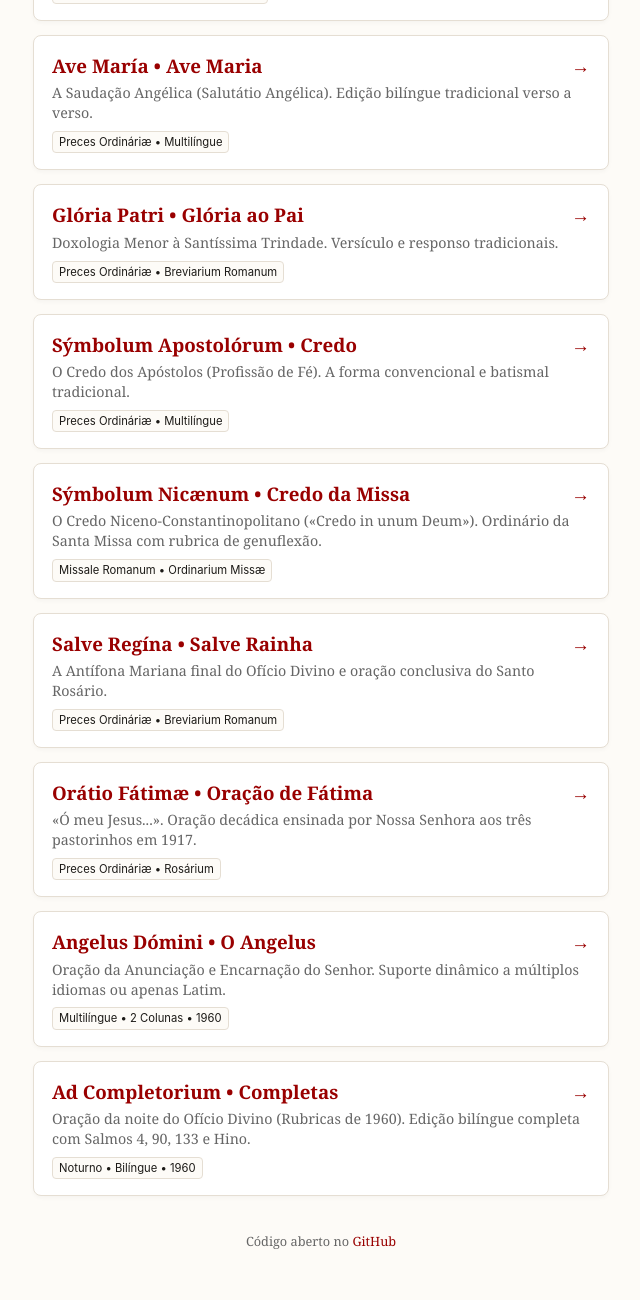
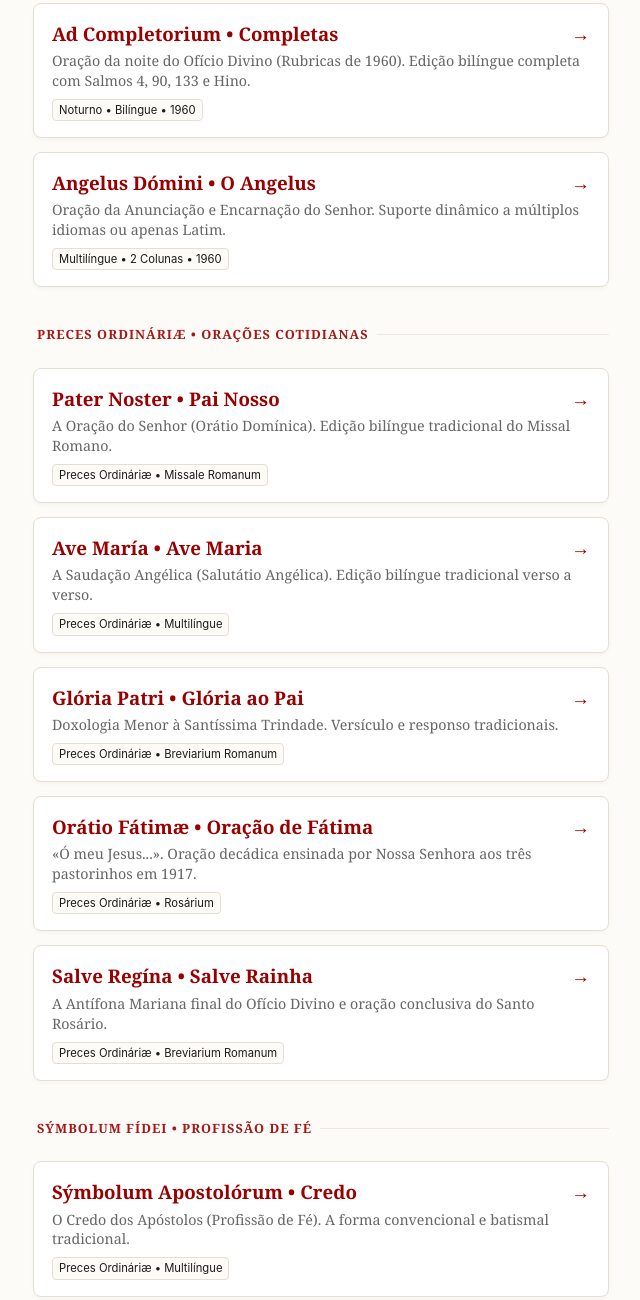
Before and after one commit to aluiziotomazelli/orationes, a website: page index.html in a window 1280 px wide. Shown: the part 424-1724 px from the top of the page, without its empty margins (319-959 px from the left). Before the commit the page ends 1699 px from the top, so only its background shows below. Drawn offline with Linux system fonts and the light colour scheme.

Commit message:
refactor: group home view cards into liturgical categories

```diff
--- a/index.html
+++ b/index.html
@@ -5,7 +5,7 @@
   <meta charset="UTF-8">
   <meta name="viewport" content="width=device-width, initial-scale=1.0, user-scalable=yes">
   <title>Orationes & Officium Divinum</title>
-  <link rel="stylesheet" href="style.css?v=1.1.0">
+  <link rel="stylesheet" href="style.css?v=1.1.1">
 </head>
 
 <body>
@@ -31,6 +31,9 @@
     </div>
 
     <div class="card-list">
+      <!-- DEVOTIONES MAIORES -->
+      <div class="category-title">Devotiónes Maióres • Grandes Devoções</div>
+
       <!-- SANCTISSIMUM ROSARIUM -->
       <a href="#rosarium" class="card">
         <div class="card-title">
@@ -42,6 +45,36 @@
         </div>
         <div class="tag">Rosárium • Bilíngue • S. Ludovíci de Montfort</div>
       </a>
+
+      <!-- OFFICIUM DIVINUM -->
+      <div class="category-title">Offícium Divínum • Liturgia das Horas</div>
+
+      <!-- COMPLETORIUM -->
+      <a href="#completorium" class="card">
+        <div class="card-title">
+          <span>Ad Completorium • Completas</span>
+          <span class="arrow">→</span>
+        </div>
+        <div class="card-desc">
+          Oração da noite do Ofício Divino (Rubricas de 1960). Edição bilíngue completa com Salmos 4, 90, 133 e Hino.
+        </div>
+        <div class="tag">Noturno • Bilíngue • 1960</div>
+      </a>
+
+      <!-- ANGELUS -->
+      <a href="#angelus" class="card">
+        <div class="card-title">
+          <span>Angelus Dómini • O Angelus</span>
+          <span class="arrow">→</span>
+        </div>
+        <div class="card-desc">
+          Oração da Anunciação e Encarnação do Senhor. Suporte dinâmico a múltiplos idiomas ou apenas Latim.
+        </div>
+        <div class="tag">Multilíngue • 2 Colunas • 1960</div>
+      </a>
+
+      <!-- PRECES ORDINARIAE -->
+      <div class="category-title">Preces Ordináriæ • Orações Cotidianas</div>
 
       <!-- PATER NOSTER -->
       <a href="#pater_noster" class="card">
@@ -79,6 +112,33 @@
         <div class="tag">Preces Ordináriæ • Breviarium Romanum</div>
       </a>
 
+      <!-- ORATIO FATIMAE -->
+      <a href="#oratio_fatimae" class="card">
+        <div class="card-title">
+          <span>Orátio Fátimæ • Oração de Fátima</span>
+          <span class="arrow">→</span>
+        </div>
+        <div class="card-desc">
+          «Ó meu Jesus...». Oração decádica ensinada por Nossa Senhora aos três pastorinhos em 1917.
+        </div>
+        <div class="tag">Preces Ordináriæ • Rosárium</div>
+      </a>
+
+      <!-- SALVE REGINA -->
+      <a href="#salve_regina" class="card">
+        <div class="card-title">
+          <span>Salve Regína • Salve Rainha</span>
+          <span class="arrow">→</span>
+        </div>
+        <div class="card-desc">
+          A Antífona Mariana final do Ofício Divino e oração conclusiva do Santo Rosário.
+        </div>
+        <div class="tag">Preces Ordináriæ • Breviarium Romanum</div>
+      </a>
+
+      <!-- SYMBOLUM FIDEI -->
+      <div class="category-title">Sýmbolum Fídei • Profissão de Fé</div>
+
       <!-- CREDO (APOSTOLORUM) -->
       <a href="#credo" class="card">
         <div class="card-title">
@@ -101,54 +161,6 @@
           O Credo Niceno-Constantinopolitano («Credo in unum Deum»). Ordinário da Santa Missa com rubrica de genuflexão.
         </div>
         <div class="tag">Missale Romanum • Ordinarium Missæ</div>
-      </a>
-
-      <!-- SALVE REGINA -->
-      <a href="#salve_regina" class="card">
-        <div class="card-title">
-          <span>Salve Regína • Salve Rainha</span>
-          <span class="arrow">→</span>
-        </div>
-        <div class="card-desc">
-          A Antífona Mariana final do Ofício Divino e oração conclusiva do Santo Rosário.
-        </div>
-        <div class="tag">Preces Ordináriæ • Breviarium Romanum</div>
-      </a>
-
-      <!-- ORATIO FATIMAE -->
-      <a href="#oratio_fatimae" class="card">
-        <div class="card-title">
-          <span>Orátio Fátimæ • Oração de Fátima</span>
-          <span class="arrow">→</span>
-        </div>
-        <div class="card-desc">
-          «Ó meu Jesus...». Oração decádica ensinada por Nossa Senhora aos três pastorinhos em 1917.
-        </div>
-        <div class="tag">Preces Ordináriæ • Rosárium</div>
-      </a>
-
-      <!-- ANGELUS -->
-      <a href="#angelus" class="card">
-        <div class="card-title">
-          <span>Angelus Dómini • O Angelus</span>
-          <span class="arrow">→</span>
-        </div>
-        <div class="card-desc">
-          Oração da Anunciação e Encarnação do Senhor. Suporte dinâmico a múltiplos idiomas ou apenas Latim.
-        </div>
-        <div class="tag">Multilíngue • 2 Colunas • 1960</div>
-      </a>
-
-      <!-- COMPLETORIUM -->
-      <a href="#completorium" class="card">
-        <div class="card-title">
-          <span>Ad Completorium • Completas</span>
-          <span class="arrow">→</span>
-        </div>
-        <div class="card-desc">
-          Oração da noite do Ofício Divino (Rubricas de 1960). Edição bilíngue completa com Salmos 4, 90, 133 e Hino.
-        </div>
-        <div class="tag">Noturno • Bilíngue • 1960</div>
       </a>
     </div>
 
--- a/style.css
+++ b/style.css
@@ -136,6 +136,31 @@ body {
   display: flex;
   flex-direction: column;
   gap: 14px;
+}
+
+.category-title {
+  color: var(--rubric-color);
+  font-size: 0.85em;
+  font-weight: 700;
+  text-transform: uppercase;
+  letter-spacing: 1px;
+  margin: 24px 0 10px 4px;
+  display: flex;
+  align-items: center;
+  gap: 8px;
+  opacity: 0.9;
+}
+
+.category-title:first-of-type {
+  margin-top: 8px;
+}
+
+.category-title::after {
+  content: "";
+  flex: 1;
+  height: 1px;
+  background: var(--border-color);
+  opacity: 0.7;
 }
 
 .card {
```
